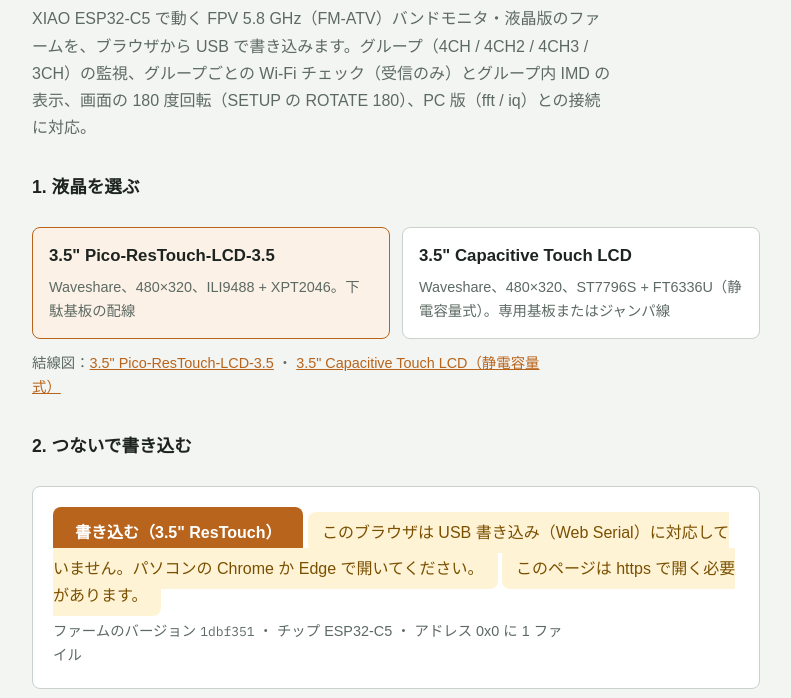
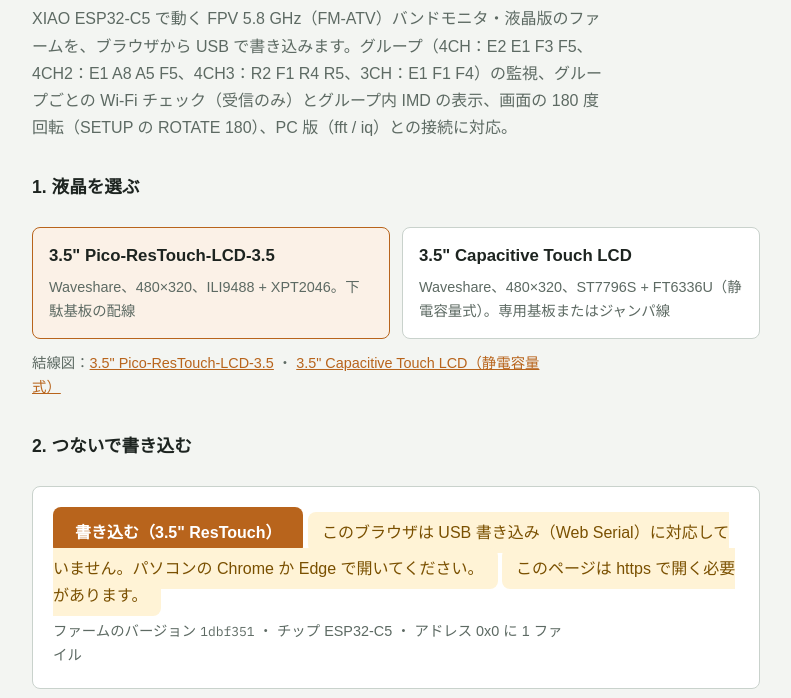
Before and after one commit to zubon2003/fpv-lcd, a plain HTML site: page web/index.html in a window 1280 px wide. Shown: the part 78-776 px from the top of the page, without its empty margins (244-1035 px from the left). Drawn offline with Linux system fonts and the light colour scheme; a web font is replaced by a local one.

Commit message:
README, manual and flasher page: the channels of each group (4CH E2 E1 F3 F5, 4CH2 E1 A8 A5 F5, 4CH3 R2 F1 R4 R5, 3CH E1 F1 F4) with frequencies

```diff
--- a/web/index.html
+++ b/web/index.html
@@ -57,7 +57,7 @@ footer { color: var(--muted); font-size: 0.85rem; display: grid; gap: 4px; }
 <main>
   <header>
     <h1>FPV バンドモニタ ファーム書き込み</h1>
-    <p class="lead">XIAO ESP32-C5 で動く FPV 5.8 GHz（FM-ATV）バンドモニタ・液晶版のファームを、ブラウザから USB で書き込みます。グループ（4CH / 4CH2 / 4CH3 / 3CH）の監視、グループごとの Wi-Fi チェック（受信のみ）とグループ内 IMD の表示、画面の 180 度回転（SETUP の ROTATE 180）、PC 版（fft / iq）との接続に対応。</p>
+    <p class="lead">XIAO ESP32-C5 で動く FPV 5.8 GHz（FM-ATV）バンドモニタ・液晶版のファームを、ブラウザから USB で書き込みます。グループ（4CH：E2 E1 F3 F5、4CH2：E1 A8 A5 F5、4CH3：R2 F1 R4 R5、3CH：E1 F1 F4）の監視、グループごとの Wi-Fi チェック（受信のみ）とグループ内 IMD の表示、画面の 180 度回転（SETUP の ROTATE 180）、PC 版（fft / iq）との接続に対応。</p>
   </header>
 
   <section aria-labelledby="h-panel">
```
Also changed, not shown: 2 other files.
